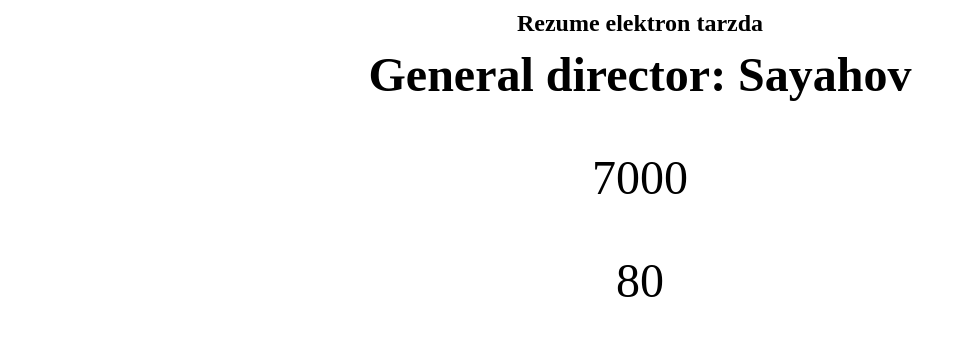
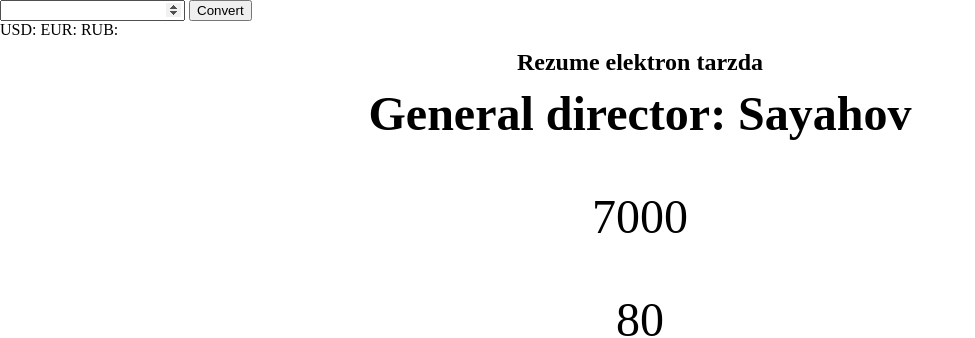
Before and after one commit to Rasul-Nigmatov/js-cod, a plain HTML site: page index.html in a window 1280 px wide. Shown: the top 338 px of the page, without its empty margins (0-975 px from the left). Drawn offline with Linux system fonts and the light colour scheme.

Commit message:
js complate

```diff
--- a/index.html
+++ b/index.html
@@ -1,5 +1,6 @@
 <!DOCTYPE html>
 <html lang="en">
+
 <head>
     <meta charset="UTF-8">
     <meta http-equiv="X-UA-Compatible" content="IE=edge">
@@ -7,17 +8,18 @@
     <title>js-coding</title>
     <link rel="stylesheet" href="css/main.css">
 </head>
+
 <body>
 
-<!--   <h1 class="result"> Alisher oka ozgina sabr qling  Java Script</h1> -->
+    <!--   <h1 class="result"> Alisher oka ozgina sabr qling  Java Script</h1> -->
 
-    <!-- <form class="form"  action="#">
+    <form class="form" action="#">
         <input class="form__uzs-input" required min="0" type="number">
         <button type="submit">Convert</button>
     </form>
     <output class="usd-result">USD:</output>
     <output class="eur-result">EUR:</output>
-    <output class="rub-result">RUB:</output> -->
+    <output class="rub-result">RUB:</output>
 
 
 
@@ -25,6 +27,9 @@
         <div class="content"></div>
     </div>
     <div class="wrapper"></div>
+    <!--     <script src="js/form.js"></script>
+ -->
     <script src="js/main.js"></script>
 </body>
+
 </html>
--- a/js/main.js
+++ b/js/main.js
@@ -190,31 +190,19 @@ if (money) {
  */
 
 
-/* const form = document.querySelector(".form");
-const input = document.querySelector(".form__usz-input");
 
-const usdResult = document.querySelector(".usd-result");
-const eurResult = document.querySelector(".eur-result");
-const rubResult = document.querySelector(".rub-result");
-
-const USD = 11560;
-
-form.addEventListener("submit", function (evt){
-    evt.preventDefault();
-
-    const inputValue = input.value;
-
-    usdResult.textContent = `USD:  ${inputValue / USD}`;
-}) ; */
 //Object
-/* const desk = {
+const desk = {
     oyoqlariSoni: 4,
     rangi: "oq",
     daraxti: "cinboy",
     mattaliBormi: true
 }
 
-console.log(desk) */
+console.log(desk)
+
+
+
 
 const lukoil = {
     rezume: "Rezume elektron tarzda",
@@ -302,4 +290,21 @@ const anjImg = document.createElement("img");
 anjImg.className = "anjir-img";
 anjImg.src = anjir.img;
 
-wrapper.append(anjirArticle2)
+    /* wrapper.append(anjirArticle2)
+ */
+const form = document.querySelector(".form");
+const input = document.querySelector(".form__uzs-input");
+
+const usdResult = document.querySelector(".usd-result");
+const eurResult = document.querySelector(".eur-result");
+const rubResult = document.querySelector(".rub-result");
+
+const USD = 11485;
+
+form.addEventListener("submit", function (evt){
+    evt.preventDefault();
+
+    const inputValue = input.value;
+
+    usdResult.textContent = `USD:  ${inputValue / USD}`;
+}) ;
```
Also changed, not shown: js/form.js (added, +17 -0 lines).
